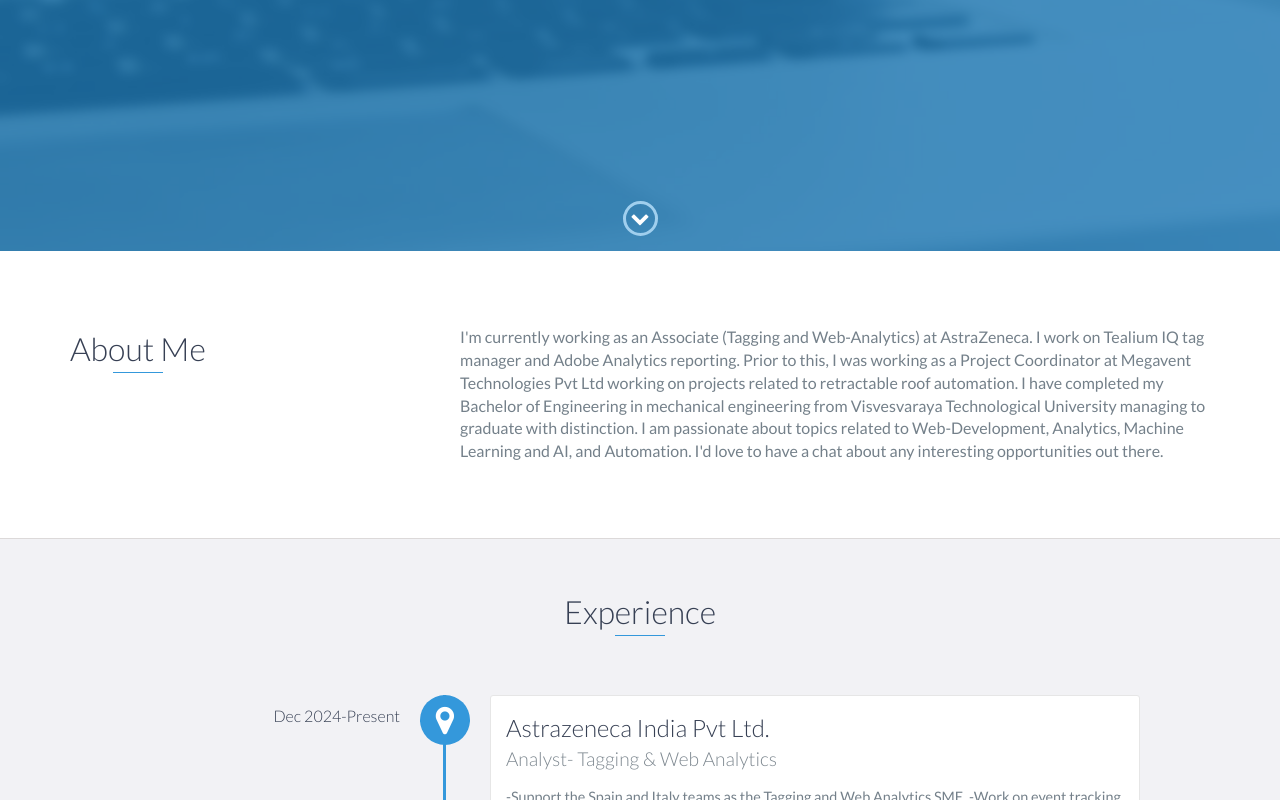
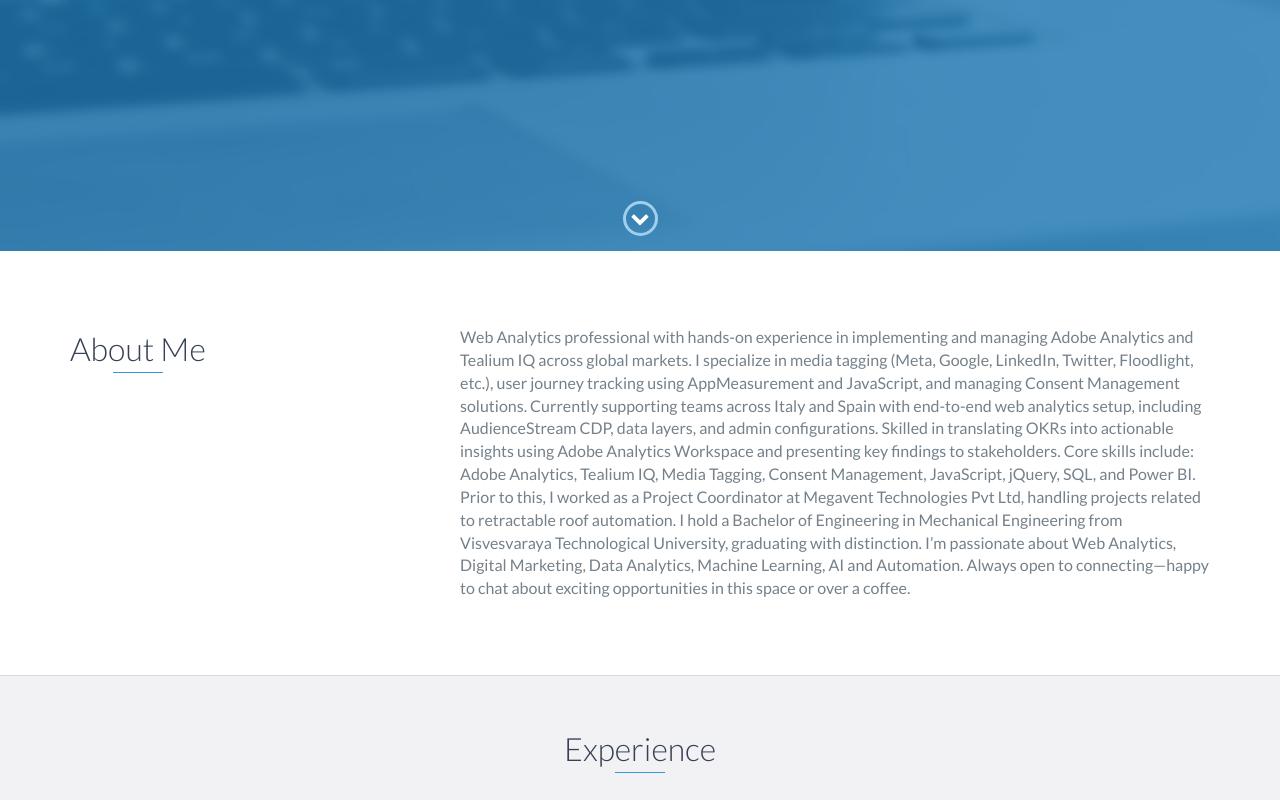
Before and after one commit to quelingeeson/quelingeeson.github.io, a plain HTML site: page index.html in a window 1280 px wide. Shown: the part 549-1349 px from the top of the page. Drawn offline with nearby package versions, Linux system fonts and the light colour scheme.

Commit message:
Update index.html
updated description

```diff
--- a/index.html
+++ b/index.html
@@ -84,11 +84,15 @@
           </div>
           <div class="col-md-8">
             <p>
-            I'm currently working as an Associate (Tagging and Web-Analytics) at AstraZeneca. I work on Tealium IQ tag manager and Adobe Analytics reporting.
+            Web Analytics professional with hands-on experience in implementing and managing Adobe Analytics and Tealium IQ across global markets. I specialize in media tagging (Meta, Google, LinkedIn, Twitter, Floodlight, etc.), user journey tracking using AppMeasurement and JavaScript, and managing Consent Management solutions.
 
-            Prior to this, I was working as a Project Coordinator at Megavent Technologies Pvt Ltd working on projects related to retractable roof automation. I have completed my Bachelor of Engineering in mechanical engineering from Visvesvaraya Technological University managing to graduate with distinction.
+            Currently supporting teams across Italy and Spain with end-to-end web analytics setup, including AudienceStream CDP, data layers, and admin configurations. Skilled in translating OKRs into actionable insights using Adobe Analytics Workspace and presenting key findings to stakeholders.
 
-            I am passionate about topics related to Web-Development, Analytics, Machine Learning and AI, and Automation. I'd love to have a chat about any interesting opportunities out there.
+            Core skills include: Adobe Analytics, Tealium IQ, Media Tagging, Consent Management, JavaScript, jQuery, SQL, and Power BI.
+
+            Prior to this, I worked as a Project Coordinator at Megavent Technologies Pvt Ltd, handling projects related to retractable roof automation. I hold a Bachelor of Engineering in Mechanical Engineering from Visvesvaraya Technological University, graduating with distinction.
+
+            I’m passionate about Web Analytics, Digital Marketing, Data Analytics, Machine Learning, AI and Automation. Always open to connecting—happy to chat about exciting opportunities in this space or over a coffee.
             </p>
           </div>
         </div>
```
